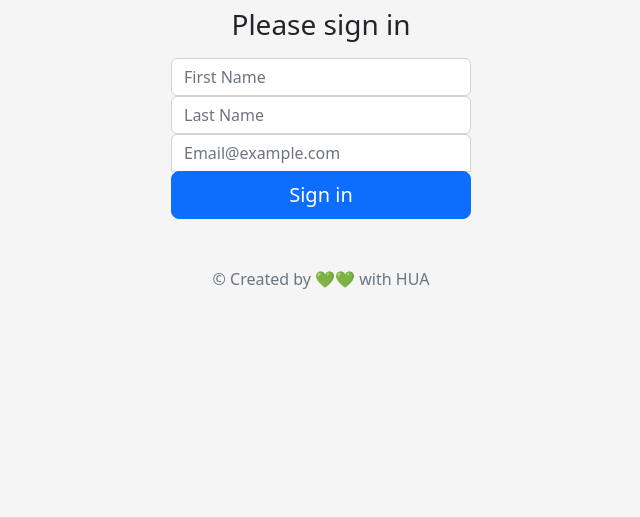
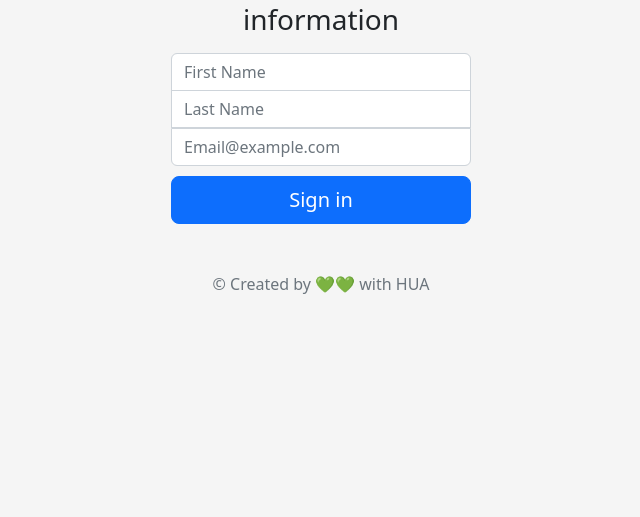
Before and after one commit to HasibullahAman/APIs-Module, a website: page Newslatter-Signup/signup.html in a window 1280 px wide. Shown: the part 283-800 px from the top of the page, without its empty margins (319-959 px from the left). Drawn offline with nearby package versions, Linux system fonts and the light colour scheme.

Commit message:
dond design

```diff
--- a/Newslatter-Signup/signup.html
+++ b/Newslatter-Signup/signup.html
@@ -8,7 +8,7 @@
     <meta name="description" content="">
     <meta name="author" content="Mark Otto, Jacob Thornton, and Bootstrap contributors">
     <meta name="generator" content="Hugo 0.88.1">
-    <title>Signin Template · Bootstrap v5.1</title>
+    <title>SignUp Page</title>
     <link rel="canonical" href="index.html">
     <!-- Bootstrap core CSS -->
     <link rel="stylesheet" href="https://cdn.jsdelivr.net/npm/bootstrap@5.2.3/dist/css/bootstrap.min.css" integrity="sha384-rbsA2VBKQhggwzxH7pPCaAqO46MgnOM80zW1RWuH61DGLwZJEdK2Kadq2F9CUG65" crossorigin="anonymous">
@@ -46,7 +46,7 @@
 <main class="form-signin">
   <form>
     <img class="mb-4 rounded-circle" src="image/h-logo.jpg" alt="" width="72" height="57" >
-    <h1 class="h3 mb-3 fw-normal">Please sign in</h1>
+    <h1 class="h3 mb-3 fw-normal">information</h1>
 
     <div>
       <input type="text" class="form-control" placeholder="First Name">
--- a/Newslatter-Signup/style.css
+++ b/Newslatter-Signup/style.css
@@ -26,13 +26,17 @@ body {
   z-index: 2;
 }
 
-.form-signin input[type="email"] {
+.form-signin input[placeholder="First Name"] {
   margin-bottom: -1px;
   border-bottom-right-radius: 0;
   border-bottom-left-radius: 0;
 }
 
-.form-signin input[type="password"] {
+.form-signin input[placeholder="Last Name"]{
+    border-radius: 0;
+}
+
+.form-signin input[type="email"] {
   margin-bottom: 10px;
   border-top-left-radius: 0;
   border-top-right-radius: 0;
```
